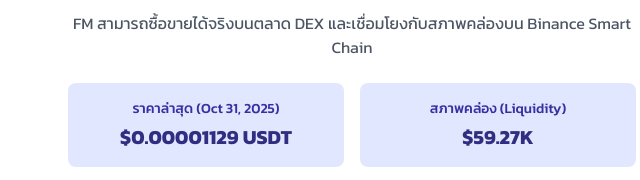
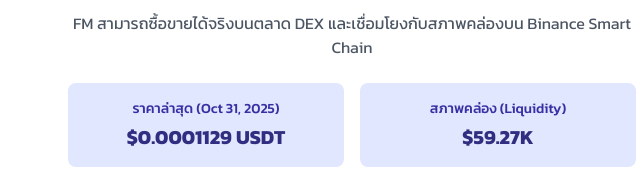
Before and after one commit to songnhum94/White-paper, a plain HTML site: page index.html in a window 1280 px wide. Shown: the part 3251-3431 px from the top of the page, 596-1236 px from the left. Drawn offline with nearby package versions, Linux system fonts and the light colour scheme.

Commit message:
Update index.html

```diff
--- a/index.html
+++ b/index.html
@@ -313,7 +313,7 @@
                     <div class="grid grid-cols-2 gap-4 text-center">
                         <div class="bg-indigo-100 p-4 rounded-lg">
                             <div class="text-sm text-indigo-800 font-medium" data-key="priceLabel">ราคาล่าสุด (Oct 31, 2025)</div>
-                            <div class="text-xl font-bold text-indigo-900 mt-1">$0.00001129 USDT</div>
+                            <div class="text-xl font-bold text-indigo-900 mt-1">$0.0001129 USDT</div>
                         </div>
                         <div class="bg-indigo-100 p-4 rounded-lg">
                             <div class="text-sm text-indigo-800 font-medium" data-key="liquidityLabel">สภาพคล่อง (Liquidity)</div>
```
